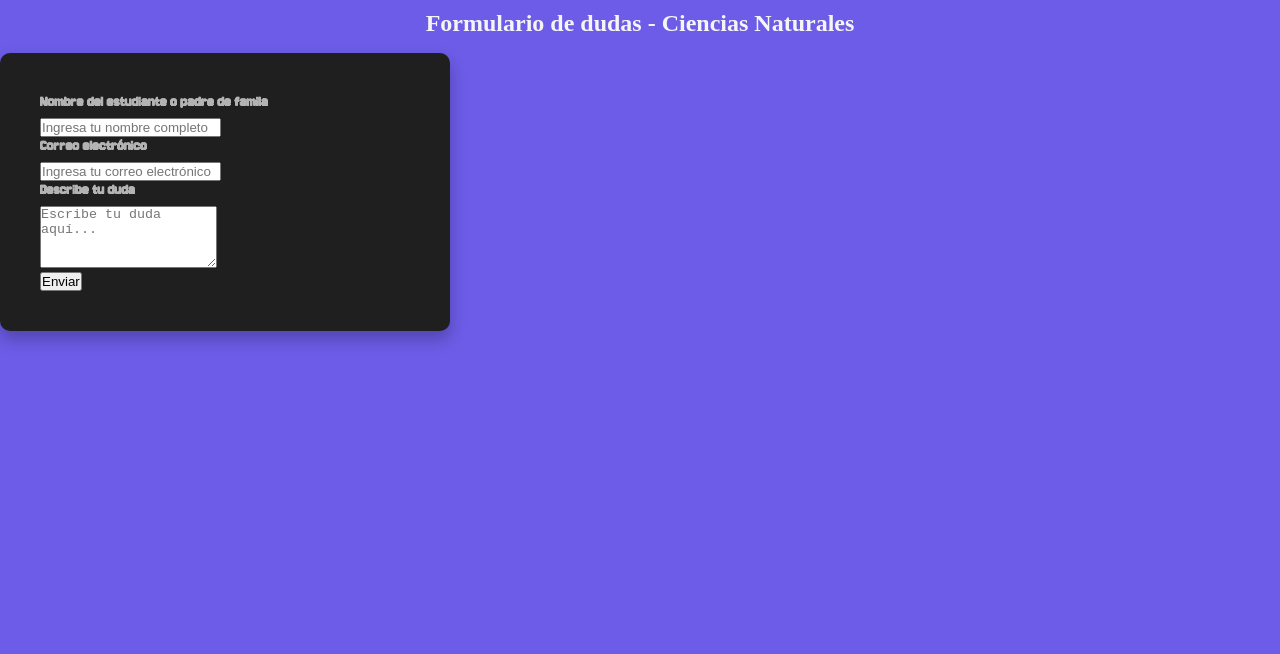
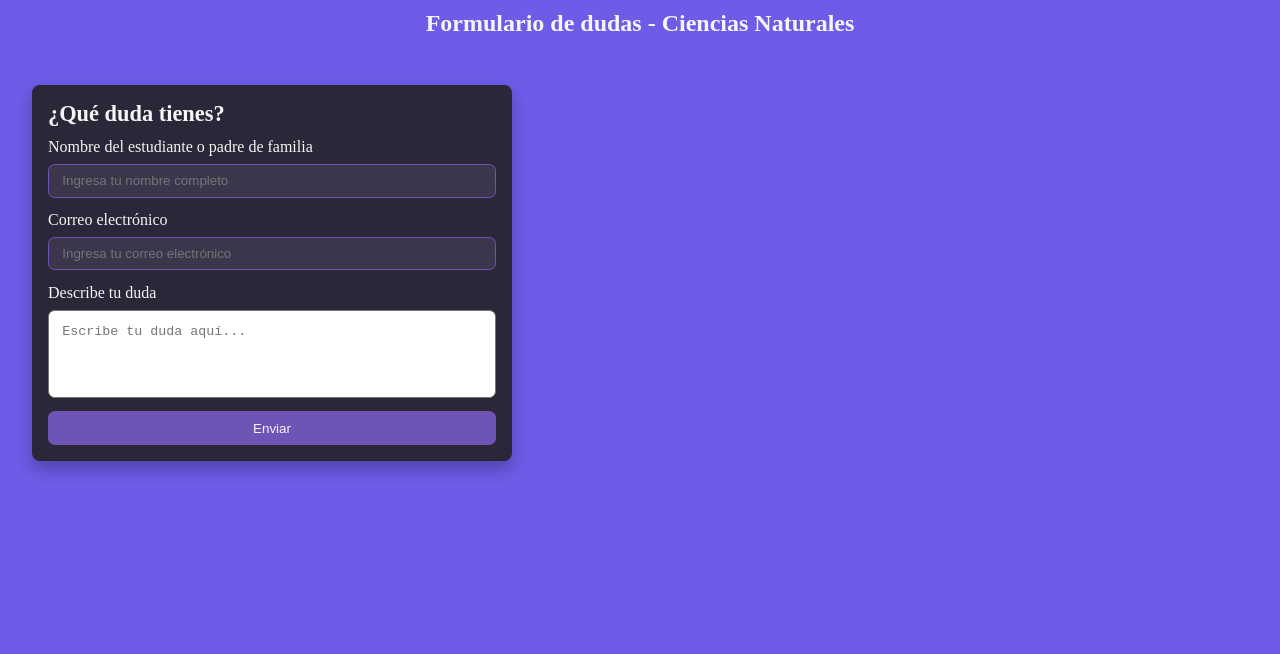
Before and after one commit to luisacruzb/Proyecto_final_fullstack, a plain HTML site: page Homework_form.html in a window 1280 px wide. Shown: the part 146-800 px from the top of the page. Drawn offline with Linux system fonts and the light colour scheme; a web font is replaced by a local one.

Commit message:
Ajustes de estilo al formulario de dudas en css y ddesarrollo de la página en html Nuetsro equipo docente

```diff
--- a/Homework_form.css
+++ b/Homework_form.css
@@ -1,14 +1,74 @@
-.container{
-    background-color: #1F1F1F;
-    padding: 40px;
-    border-radius: 10px;
-    box-shadow: 0 8px 16px rgba(0, 0, 0,0.25);
+.form_container{
+    background-color: #2B2638;
+    padding: 1em;
+    border-radius: 0.5em;
+    box-shadow: 0 8px 16px rgba(0, 0, 0, 0.25);
     width: 100%;
-    max-width: 450px;
+    max-width: 30em;
+    color: whitesmoke;
+    font-family: 'Rubik-Regular';
+    display: grid;
 }
-label {
+
+.form_container>h3{
+    font-size: 1.4em;
+    margin-bottom:0.5em;
+}
+
+.form_container>label {
     margin-bottom: 8px;
     display: block;
-    font-weight: bold;
-    color: #b3b3b3;
+    font-size: 1em;
 }
+
+.form_container>input[type=text]{
+    background-color: #3B364C;
+    border:solid 1px #6E54B5;
+    border-radius: 0.5em;
+    color: whitesmoke;
+    width: 100%;
+    height: 2.5em;
+    padding:1em;
+    outline: none;
+    margin-bottom: 1em;
+}
+
+.form_container>textarea{
+    border-radius: 0.5em;
+    padding: 1em;
+    resize:none;
+    overflow-y: auto;
+    max-height: 200px;
+    outline: none;
+    margin-bottom: 1em;
+}
+
+.form_container>textarea::-webkit-scrollbar {
+    width: 1em;
+}
+
+.form_container>textarea::-webkit-scrollbar-track {
+    background: #e4e4e4;
+    border-radius: 0.5em;
+}
+
+.form_container>textarea::-webkit-scrollbar-thumb {
+    background-color: #6c5ce7;
+    border-radius: 0.5em;
+    border: 2px solid #f1f1f1;
+}
+
+.form_container>textarea::-webkit-scrollbar-thumb:hover {
+    background-color: #a29bfe;
+    cursor: pointer;
+}
+
+.form_container>input[type=submit]{
+    background-color: #6E54B5;
+    border:solid 1px #6E54B5;
+    border-radius: 0.5em;
+    color: whitesmoke;
+    width: 100%;
+    height: 2.5em;
+    cursor: pointer;
+}
--- a/Homework_form.html
+++ b/Homework_form.html
@@ -19,13 +19,14 @@
             <h1>Formulario de dudas - Ciencias Naturales</h1>
         </section>
         <section class="page_section">
-            <form class="container" action="" method="post">
-                <label for="nombre">Nombre del estudiante o padre de famila</label>
-                <input type="text" id="nombre" name="nombre" placeholder="Ingresa tu nombre completo" required><br>
+            <form class="form_container" action="" method="post">
+                <h3>¿Qué duda tienes? </h3>
+                <label for="nombre">Nombre del estudiante o padre de familia</label>
+                <input type="text" id="nombre" name="nombre" placeholder="Ingresa tu nombre completo" required>
                 <label for="email">Correo electrónico</label>
-                <input type="text" id="email" name="email" placeholder="Ingresa tu correo electrónico" required><br>
+                <input type="text" id="email" name="email" placeholder="Ingresa tu correo electrónico" required>
                 <label for="Duda">Describe tu duda</label>
-                <textarea id="duda" name="duda" rows="4" placeholder="Escribe tu duda aquí..." required></textarea><br>
+                <textarea id="duda" name="duda" rows="4" placeholder="Escribe tu duda aquí..." required></textarea>
                 <input type="submit" value="Enviar">
             </form>
         </section>
--- a/global.css
+++ b/global.css
@@ -42,12 +42,15 @@ main {
 }
 .title_section{
     grid-area: title_section;
+    padding-top: 1em;
+    padding-bottom: 1em;
+}
+.title_section h1{
     font-family: 'Rubik-Regular';
+    text-align: center;
     color: whitesmoke;
-    padding-top: 1em;
-    text-align: center;
-    padding-bottom: 1em;
 }
 .page_section{
     grid-area: page_section;
+    padding: 2em;
 }
--- a/header.css
+++ b/header.css
@@ -6,7 +6,7 @@ header {
 .header_title {
     margin: 0;
     font-size: 5em;
-    color: #333;
+    color: #2B2638;
 }
 
 nav ul {
--- a/header.html
+++ b/header.html
@@ -8,8 +8,8 @@
     <nav>
         <ul>
             <li><a href="index.html">Inicio</a></li>
-            <li><a href="page1.html">Página 1</a></li>
-            <li><a href="Homework_form.html">Formulario de dudas - Ciencias Naturales</a></li>
+            <li><a href="AboutUs.html">Nuestro Equipo</a></li>
+            <li><a href="Homework_form.html">Formulario de Dudas</a></li>
             <li><a href="page3.html">Página 3</a></li>
         </ul>
     </nav>
```
Also changed, not shown: AboutUs.html (added, +62 -0 lines), Testimonial.html (deleted, +0 -17 lines), login.html (deleted, +0 -15 lines), AboutUs.css (added), assets/images/Profe1.jpg.png (added), assets/images/Profe2.jpg.png (added), assets/images/Profe3.jpg.png (added), assets/images/Profe4.jpg.png (added), assets/images/Profe5.jpg.png (added), login.css (deleted), page2.css (deleted).
